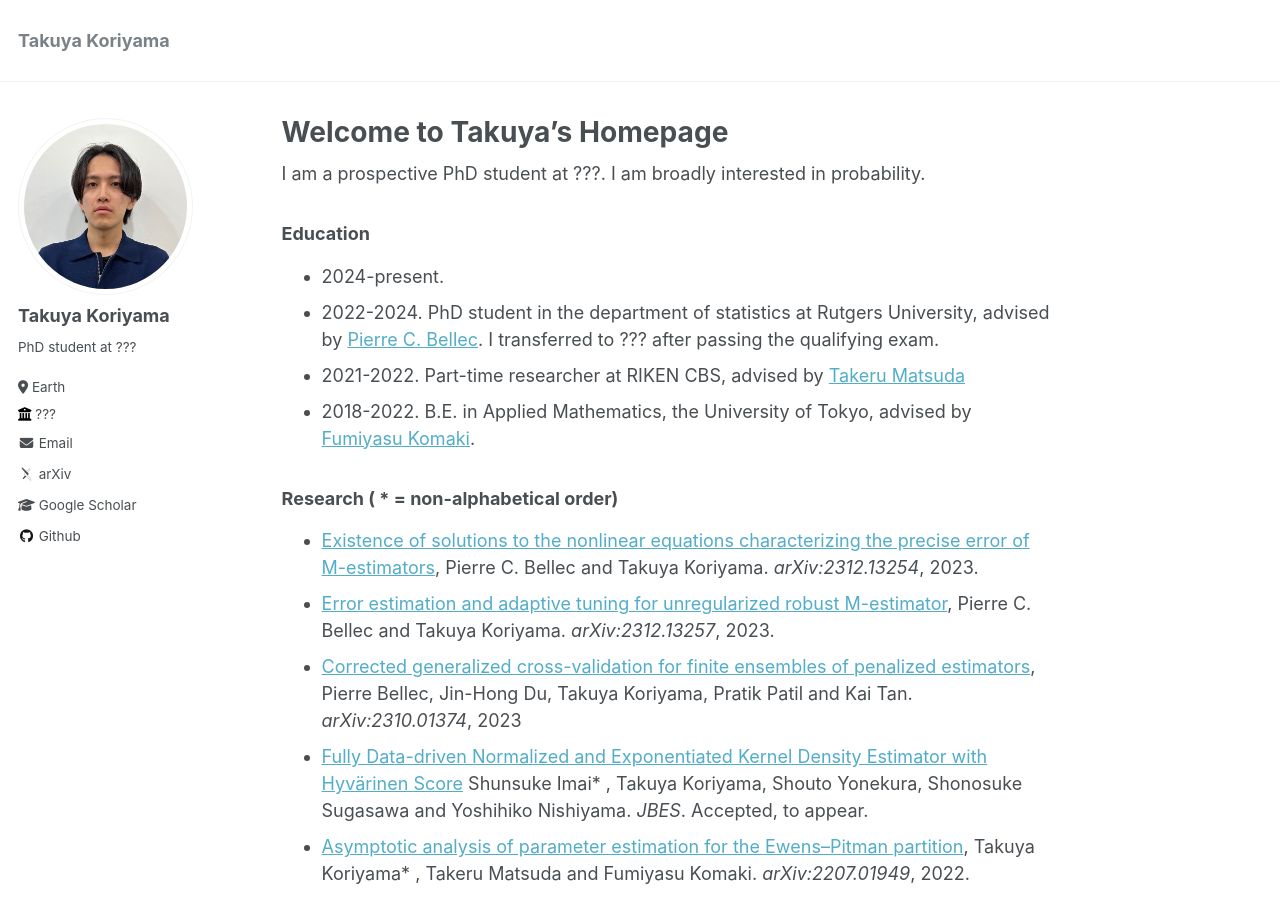
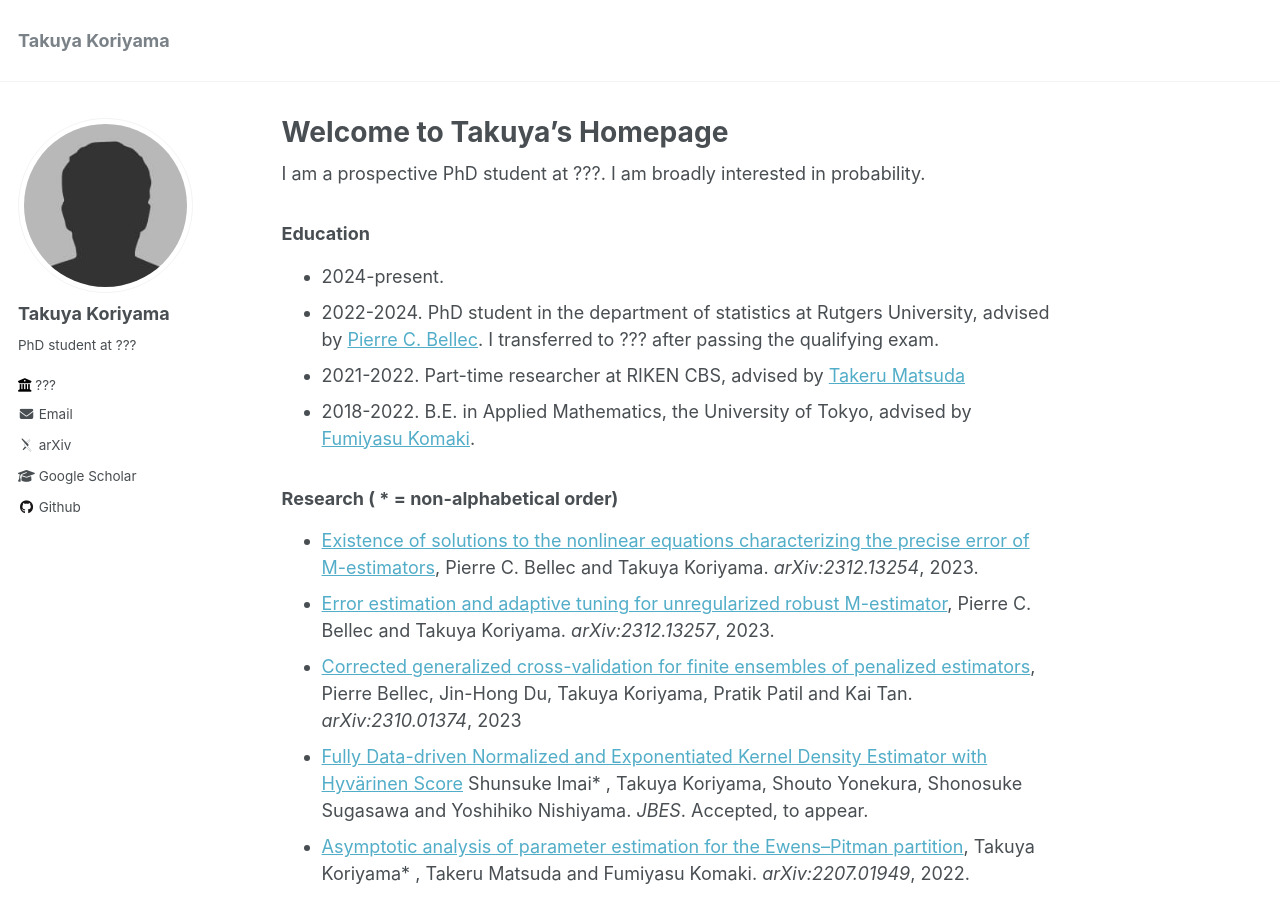
Before and after one commit to TakuyaKoriyama/takuyakoriyama.github.io, a Jekyll site: the page built from _pages/about.md, in a window 1280 px wide and 900 px high. Built offline with Jekyll 4.4.1, drawn with Linux system fonts in a browser that asks for light colours; some web fonts are replaced.

Commit message:
Update _config.yml

```diff
--- a/_config.yml
+++ b/_config.yml
@@ -21,11 +21,11 @@ repository               : "TakuyaKoriyama/takuyakoriyama.github.io"
 #               Additional customization can be done by editing /_includes/author-profile.html
 author:
   # Biographic information
-  avatar           : "profile_takuya.jpeg"
+  avatar           : "bio-photo.jpg"
   name             : "Takuya Koriyama"
   pronouns         : # example: "she/her"
   bio              : "PhD student at ???"
-  location         : "Earth"
+  location         : # "Earth"
   employer         : "???"
   uri              : # URL
   email            : "takuya.koriyama@rutgers.edu"
```
